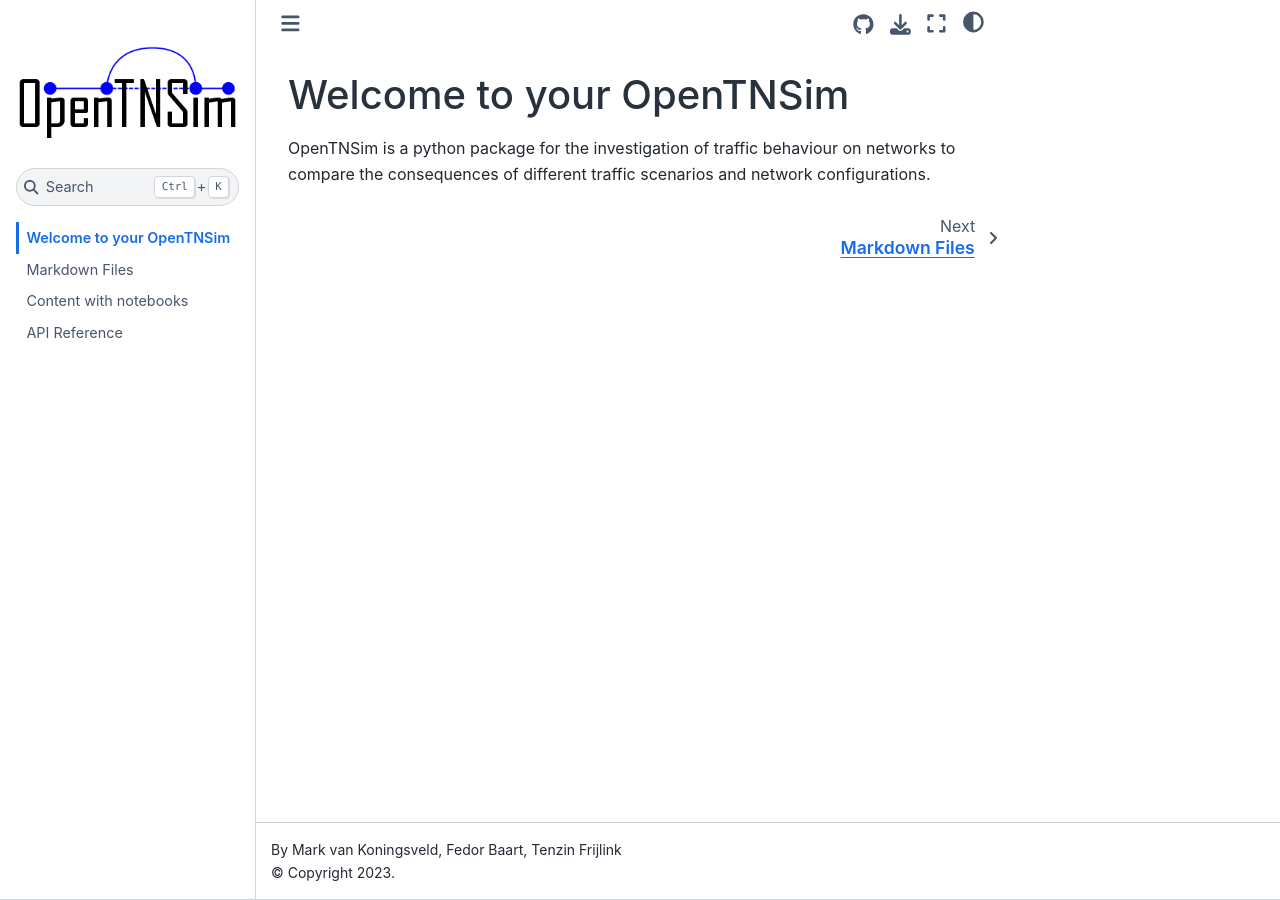
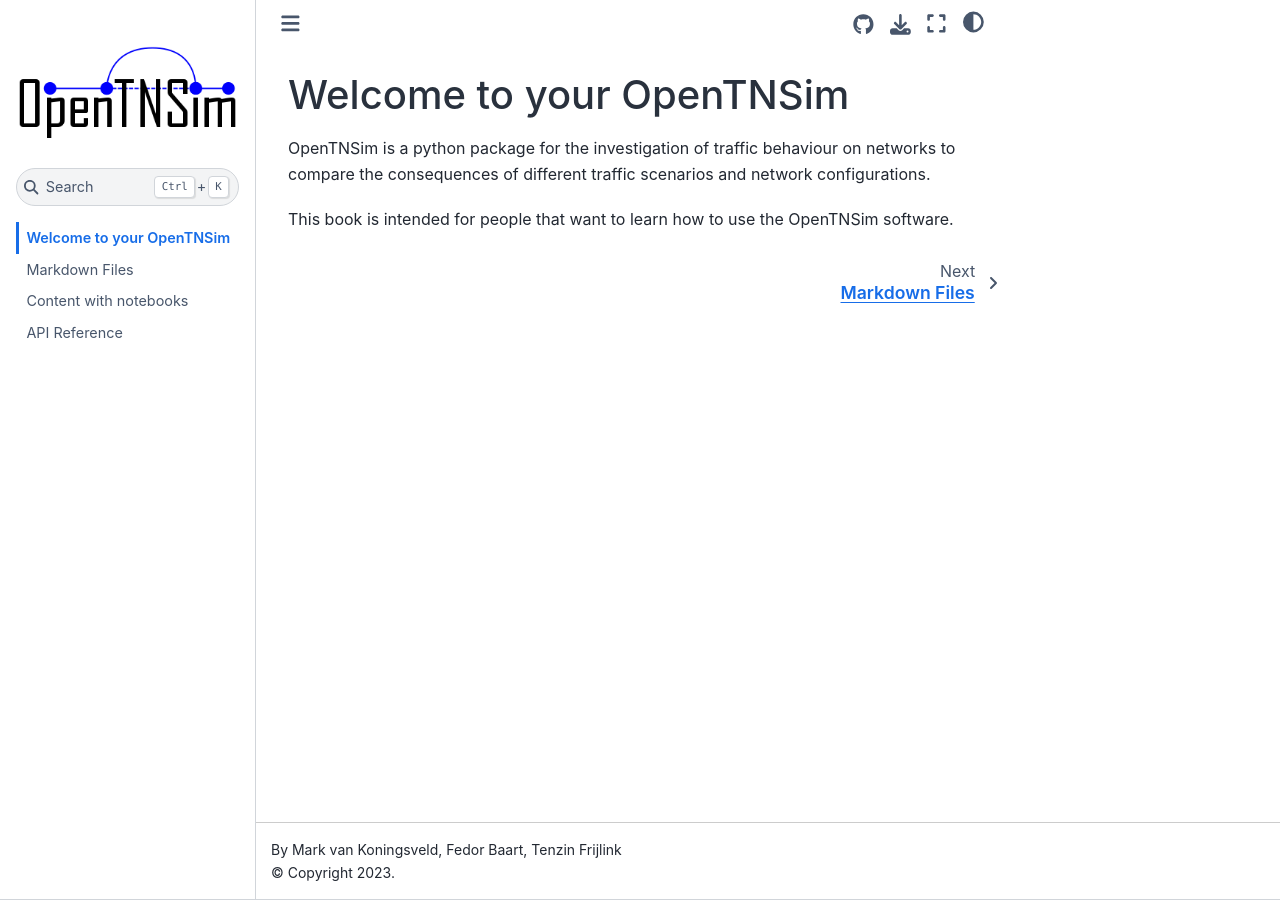
Before and after one commit to TUDelft-CITG/OpenTNSim, a Jupyter Book: the page built from book/intro.md, in a window 1280 px wide. Built offline with Jupyter Book 1.0.4 settings and Sphinx 7.4.7 and the Sphinx Book theme 1.1.4, drawn with Linux system fonts in a browser that asks for light colours.

Commit message:
Update intro.md with audience

```diff
--- a/book/intro.md
+++ b/book/intro.md
@@ -1,3 +1,5 @@
 # Welcome to your OpenTNSim
 
 OpenTNSim is a python package for the investigation of traffic behaviour on networks to compare the consequences of different traffic scenarios and network configurations.
+
+This book is intended for people that want to learn how to use the OpenTNSim software.
```
